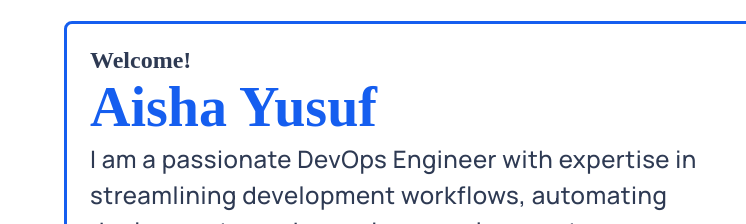
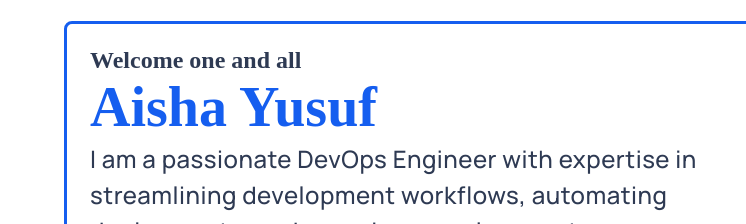
Before and after one commit to CyGold/justPmedia, a plain HTML site: page website/index.html in a window 1280 px wide. Shown: the part 576-800 px from the top of the page, 0-746 px from the left. Drawn offline with Linux system fonts and the light colour scheme; a web font is replaced by a local one.

Commit message:
Update welcome message in index.html

```diff
--- a/website/index.html
+++ b/website/index.html
@@ -37,7 +37,7 @@
       </div>
       <div class="flex-child two">
         <div class="text2">
-          <h4>Welcome!</h4>
+          <h4>Welcome one and all</h4>
           <h2>Aisha Yusuf</h2>
           <p>
             I am a passionate DevOps Engineer with expertise in streamlining development workflows,
```
